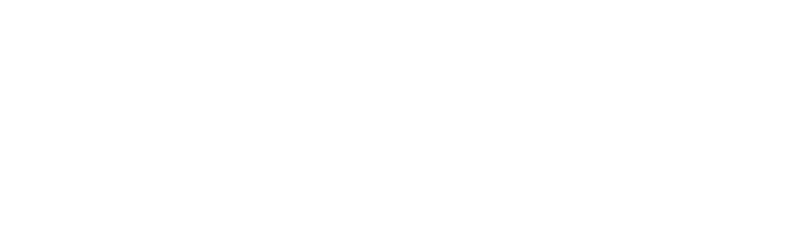
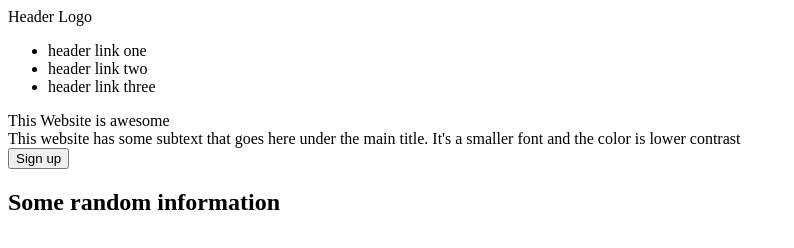
Before and after one commit to Bryn3/My-landing-page, a plain HTML site: page index.html in a window 1280 px wide. Shown: the whole page, without its empty margins (0-794 px from the left). Drawn offline with Linux system fonts and the light colour scheme.

Commit message:
Add Headers, divs,create class

```diff
--- a/index.html
+++ b/index.html
@@ -7,6 +7,26 @@
     <title>Landing Page</title>
 </head>
 <body>
+        <div class="header">
+            <div>Header Logo</div>
+            <ul>
+                <li>header link one</li>
+                <li>header link two</li>
+                <li>header link three</li>
+            </ul>
+        </div>
+        <div class="one">
+                <div>This Website is awesome</div>
+                <div>This website has some subtext that goes here under the main title. It's a smaller font and the color is lower contrast</div>
+                <button>Sign up</button>
+        </div>
+        <div class="two">
+            <h2>Some random information</h2>
+            <div class="box1"></div>
+            <div class="box2"></div>
+            <div class="box3"></div>
+            <div class="box4"></div>
+        </div>
 
 </body>
 </html>
```
